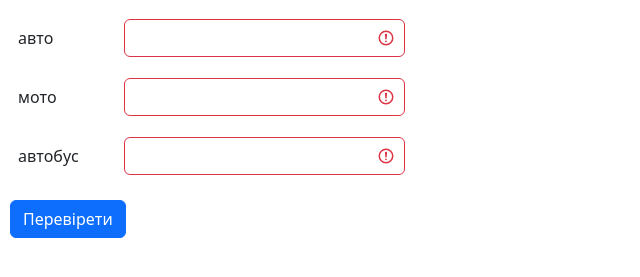
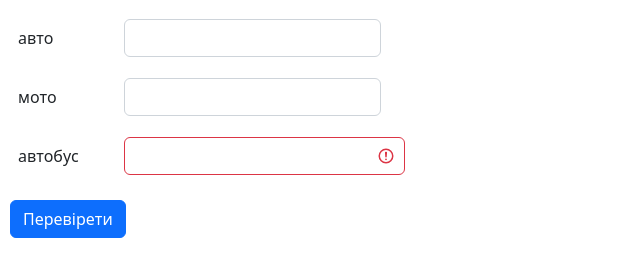
Before and after one commit to AndriiKalyta/Word_check, a plain HTML site: page word_check/index.html in a window 1280 px wide. Both pictures are taken after a click on the button "Перевірети". Shown: the part 53-330 px from the top of the page, without its empty margins (0-640 px from the left). Drawn offline with nearby package versions, Linux system fonts and the light colour scheme.

Commit message:
t1-cycle

```diff
--- a/word_check/index.html
+++ b/word_check/index.html
@@ -19,77 +19,63 @@
             { en: 'bike', ua: 'мото'},
             { en: 'bus', ua: 'автобус'}];
 
-
-        //добавление в документ <div> с класами (row g-3 align-items-center)
+        for (const [key, val] of Object.entries(array)){
             let row1 = document.createElement('div');
             row1.classList.add('row');
             row1.classList.add('g-3');
             row1.classList.add('align-items-center');
 
-
-        //добавление в документ <div> с класом (col-1)
             let col1 = document.createElement('div');
             col1.classList.add('col-1');
 
-        //добавление в документ <label> с значением  1 элемента масива ключа ua с значением 'авто'
             const label1 = document.createElement('lebel');
-        label1.textContent = array[0].ua;
+            label1.textContent = val.ua;
 
-        //добавление в документ <div> с класом (col-auto)
             let colA1 = document.createElement('div');
             colA1.classList.add('col-auto');
 
-        //добавление в документ <input> с id = isWord1
             const input1 = document.createElement('input');
-        input1.id = 'isWord1';
+            input1.id = key;
             input1.setAttribute('type', 'text');
             input1.classList.add('form-control');
 
-        //<input type="text"  class="form-control" id="bike" value="">
+            document.body.appendChild(row1);
+            row1.appendChild(col1);
+            col1.appendChild(label1);
+            row1.appendChild(colA1);
+            colA1.appendChild(input1);
 
-        let row2 = document.createElement('div');
-        row2.classList.add('row');
-        row2.classList.add('g-3');
-        row2.classList.add('align-items-center');
+            function validate(){
 
-        let col2 = document.createElement('div');
-        col2.classList.add('col-1');
+            let answer = document.getElementById(key).value;
 
-        //добавление в документ <label> с значением  2 элемента масива ключа ua с значением 'мото'
-        const label2 = document.createElement('lebel');
-        label2.textContent = array[1].ua;
+            if (answer === val.en ) {
+                input1.classList.remove('is-invalid');
+                input1.classList.add('is-valid');
 
-        let colA2 = document.createElement('div');
-        colA2.classList.add('col-auto');
+            } else {
+                input1.classList.remove('is-valid');
+                input1.classList.add('is-invalid');
 
-        //добавление в документ <input> с id = isWord2
-        const input2 = document.createElement('input');
-        input2.id = 'isWord2';
-        input2.setAttribute('type', 'text');
-        input2.classList.add('form-control');
 
-        let row3 = document.createElement('div');
-        row3.classList.add('row');
-        row3.classList.add('g-3');
-        row3.classList.add('align-items-center');
+            }
 
-        let col3 = document.createElement('div');
-        col3.classList.add('col-1');
+            }
 
-        //добавление в документ <label> с значением  3 элемента масива ключа ua с значением 'автобус'
-        const label3 = document.createElement('lebel');
-        label3.textContent = array[2].ua;
 
-        let colA3 = document.createElement('div');
-        colA3.classList.add('col-auto');
+            console.log(val.ua);
+        }
 
-        //добавление в документ <input> с id = isWord2
-        const input3 = document.createElement('input');
-        input3.id = 'isWord3';
-        input3.setAttribute('type', 'text');
-        input3.classList.add('form-control');
 
-        //добавление <button> с нужными класани и подключение функции
+
+
+
+
+
+
+
+
+
         const button = document.createElement('button');
         button.classList.add('btn');
         button.classList.add('btn-primary');
@@ -98,66 +84,148 @@
         button.setAttribute('type', 'submit');
         button.setAttribute('onclick', 'validate()');
 
-
-        //добавление в DOM первого комлекта слова с проверкой
-        document.body.appendChild(row1);
-        row1.appendChild(col1);
-        col1.appendChild(label1);
-        row1.appendChild(colA1);
-        colA1.appendChild(input1);
-
-        //добавление в DOM второго комлекта слова с проверкой
-        document.body.appendChild(row2);
-        row2.appendChild(col2);
-        col2.appendChild(label2);
-        row2.appendChild(colA2);
-        colA2.appendChild(input2);
-
-        //добавление в DOM третьего комлекта слова с проверкой
-        document.body.appendChild(row3);
-        row3.appendChild(col3);
-        col3.appendChild(label3);
-        row3.appendChild(colA3);
-        colA3.appendChild(input3);
-
-        //добавление в DOM кнопки
         document.body.appendChild(button);
 
 
-        function validate () {
 
-            let isWord1 = document.getElementById('isWord1').value;
-            let isWord2 = document.getElementById('isWord2').value;
-            let isWord3 = document.getElementById('isWord3').value;
+        // //добавление в документ <div> с класами (row g-3 align-items-center)
+        // let row1 = document.createElement('div');
+        // row1.classList.add('row');
+        // row1.classList.add('g-3');
+        // row1.classList.add('align-items-center');
 
-            if (isWord1 === array[0].en) {
-                input1.classList.remove('is-invalid');
-                input1.classList.add('is-valid');
 
-            } else {
-                input1.classList.remove('is-valid');
-                input1.classList.add('is-invalid');
-            }
+        // //добавление в документ <div> с класом (col-1)
+        // let col1 = document.createElement('div');
+        // col1.classList.add('col-1');
 
-            if (isWord2 === array[1].en) {
-                input2.classList.remove('is-invalid');
-                input2.classList.add('is-valid');
+        // //добавление в документ <label> с значением  1 элемента масива ключа ua с значением 'авто'
+        // const label1 = document.createElement('lebel');
+        // label1.textContent = array[0].ua;
 
-            } else {
-                input2.classList.remove('is-valid');
-                input2.classList.add('is-invalid');
-            }
+        // //добавление в документ <div> с класом (col-auto)
+        // let colA1 = document.createElement('div');
+        // colA1.classList.add('col-auto');
 
-            if (isWord3 === array[2].en) {
-                input3.classList.remove('is-invalid');
-                input3.classList.add('is-valid');
+        // //добавление в документ <input> с id = isWord1
+        // const input1 = document.createElement('input');
+        // input1.id = 'isWord1';
+        // input1.setAttribute('type', 'text');
+        // input1.classList.add('form-control');
 
-            } else {
-                input3.classList.remove('is-valid');
-                input3.classList.add('is-invalid');
-            }
+        // //<input type="text"  class="form-control" id="bike" value="">
 
-        }
+        // let row2 = document.createElement('div');
+        // row2.classList.add('row');
+        // row2.classList.add('g-3');
+        // row2.classList.add('align-items-center');
+
+        // let col2 = document.createElement('div');
+        // col2.classList.add('col-1');
+
+        // //добавление в документ <label> с значением  2 элемента масива ключа ua с значением 'мото'
+        // const label2 = document.createElement('lebel');
+        // label2.textContent = array[1].ua;
+
+        // let colA2 = document.createElement('div');
+        // colA2.classList.add('col-auto');
+
+        // //добавление в документ <input> с id = isWord2
+        // const input2 = document.createElement('input');
+        // input2.id = 'isWord2';
+        // input2.setAttribute('type', 'text');
+        // input2.classList.add('form-control');
+
+        // let row3 = document.createElement('div');
+        // row3.classList.add('row');
+        // row3.classList.add('g-3');
+        // row3.classList.add('align-items-center');
+
+        // let col3 = document.createElement('div');
+        // col3.classList.add('col-1');
+
+        // //добавление в документ <label> с значением  3 элемента масива ключа ua с значением 'автобус'
+        // const label3 = document.createElement('lebel');
+        // label3.textContent = array[2].ua;
+
+        // let colA3 = document.createElement('div');
+        // colA3.classList.add('col-auto');
+
+        // //добавление в документ <input> с id = isWord2
+        // const input3 = document.createElement('input');
+        // input3.id = 'isWord3';
+        // input3.setAttribute('type', 'text');
+        // input3.classList.add('form-control');
+
+        // //добавление <button> с нужными класани и подключение функции
+        // const button = document.createElement('button');
+        // button.classList.add('btn');
+        // button.classList.add('btn-primary');
+        // button.classList.add('mb-3');
+        // button.textContent = 'Перевірети';
+        // button.setAttribute('type', 'submit');
+        // button.setAttribute('onclick', 'validate()');
+
+
+        // //добавление в DOM первого комлекта слова с проверкой
+        // document.body.appendChild(row1);
+        // row1.appendChild(col1);
+        // col1.appendChild(label1);
+        // row1.appendChild(colA1);
+        // colA1.appendChild(input1);
+
+        // //добавление в DOM второго комлекта слова с проверкой
+        // document.body.appendChild(row2);
+        // row2.appendChild(col2);
+        // col2.appendChild(label2);
+        // row2.appendChild(colA2);
+        // colA2.appendChild(input2);
+
+        // //добавление в DOM третьего комлекта слова с проверкой
+        // document.body.appendChild(row3);
+        // row3.appendChild(col3);
+        // col3.appendChild(label3);
+        // row3.appendChild(colA3);
+        // colA3.appendChild(input3);
+
+        // //добавление в DOM кнопки
+        // document.body.appendChild(button);
+
+
+        // function validate () {
+
+        //     let isWord1 = document.getElementById('isWord1').value;
+        //     let isWord2 = document.getElementById('isWord2').value;
+        //     let isWord3 = document.getElementById('isWord3').value;
+
+        //     if (isWord1 === array[0].en) {
+        //         input1.classList.remove('is-invalid');
+        //         input1.classList.add('is-valid');
+
+        //     } else {
+        //         input1.classList.remove('is-valid');
+        //         input1.classList.add('is-invalid');
+        //     }
+
+        //     if (isWord2 === array[1].en) {
+        //         input2.classList.remove('is-invalid');
+        //         input2.classList.add('is-valid');
+
+        //     } else {
+        //         input2.classList.remove('is-valid');
+        //         input2.classList.add('is-invalid');
+        //     }
+
+        //     if (isWord3 === array[2].en) {
+        //         input3.classList.remove('is-invalid');
+        //         input3.classList.add('is-valid');
+
+        //     } else {
+        //         input3.classList.remove('is-valid');
+        //         input3.classList.add('is-invalid');
+        //     }
+
+        // }
 
     </script>
 </body>
```
Lines whose indentation alone changed are shown as unchanged.
